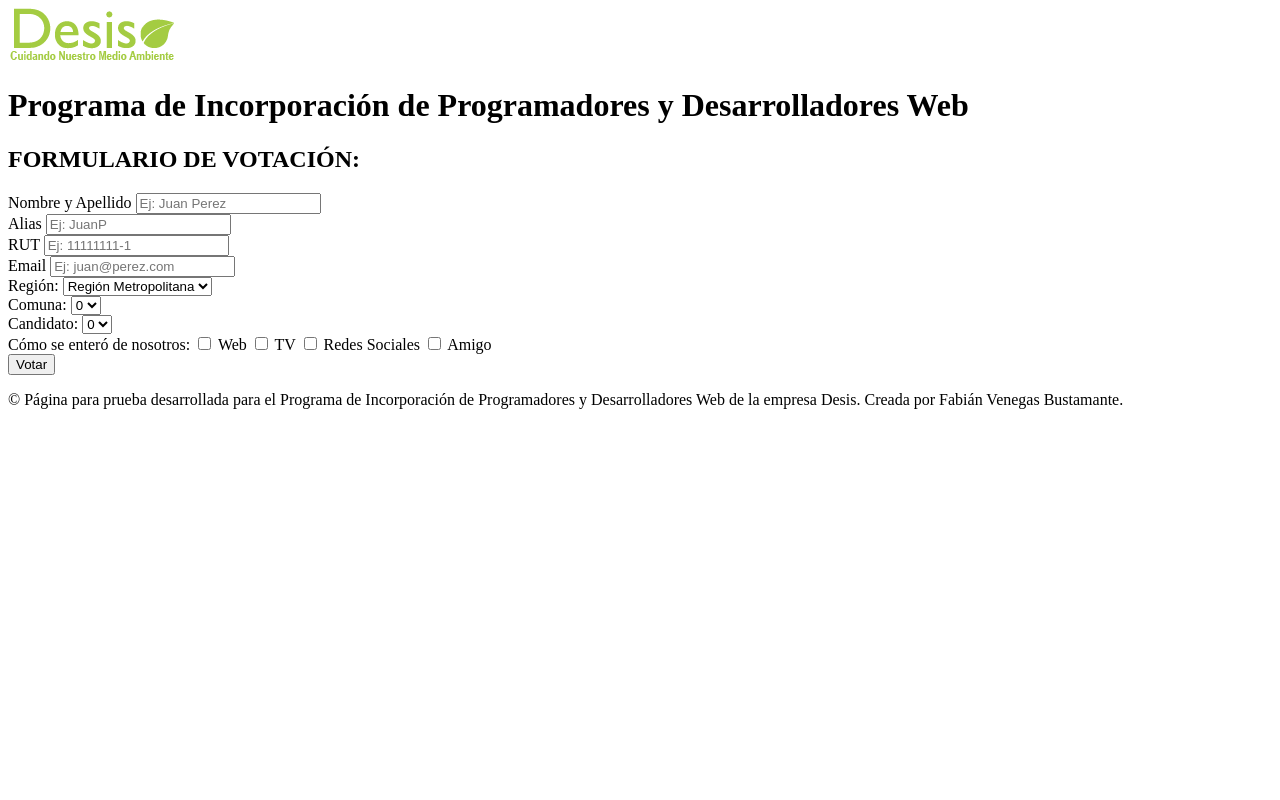
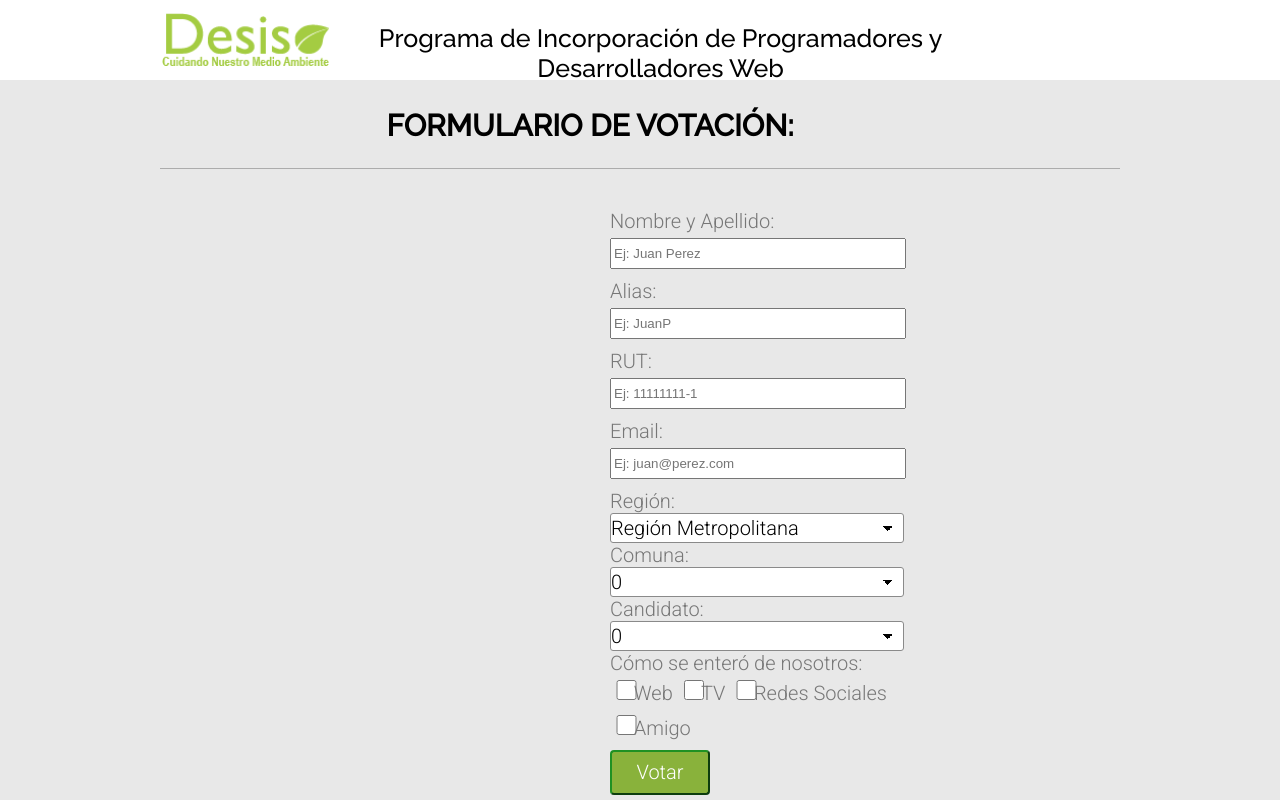
Before and after one commit to fevenegas/prueba-desis, a plain HTML site: page web/index.html in a window 1280 px wide. Shown: the top 800 px of the page. Drawn offline with Linux system fonts and the light colour scheme.

Commit message:
estilos en css

```diff
--- /dev/null
+++ b/web/assets/css/styles.css
@@ -0,0 +1,163 @@
+body {
+    text-align: center;
+    margin: 0px;
+    padding: 0px;
+    /* Fuentes */
+    font-family: "Raleway", sans-serif;
+    /*font-family: 'Segoe UI', Roboto, Oxygen, Ubuntu, Cantarell, 'Open Sans', 'Helvetica Neue', sans-serif;*/
+    -webkit-font-smooting: antialiased;
+    -moz-font-smooting: antialiased;
+    -moz-osx-font-smooting: antialiased;
+    background-color: #e8e8e8;
+}
+
+#header {
+    height: 80px;
+    width: 100%;
+    background: white;
+}
+
+.clearfix {
+    clear: both;
+    float: none;
+}
+
+.center {
+    width: 75%;
+    margin: 0px auto;
+}
+
+#logo {
+    font-size: 25px;
+    float: left;
+    width: 85%;
+}
+
+#logo img {
+    display: block;
+    float: left;
+    height: 55px;
+    margin-top: 13px;
+    margin-right: 10px;
+}
+
+#brand {
+    display: block;
+    margin: 0px;
+    margin-top: -2px;
+    margin-left: 0px;
+    /*float: right;*/
+}
+
+.subheader {
+    text-align: center;
+    margin-left: -100px;
+    font-size: 30px;
+    color: black;
+}
+
+hr {
+    background-color: #77777786;
+    height: 1px;
+    border: 0px;
+    margin-bottom: 40px;
+}
+
+
+#content {
+    font-family: 'Roboto', sans-serif;
+    font-size: 20px;
+    margin-bottom: 117px;
+}
+
+#content h1 {
+    font-family: 'Raleway', sans-serif;
+}
+
+.mid-form {
+    width: 30%;
+    text-align: left;
+    color: #777777;
+    margin-left: 450px;
+}
+
+input {
+    margin-top: 5px;
+    margin-bottom: 10px;
+    height: 25px;
+    width: 100%;
+}
+
+select::-ms-expand {
+    display: none;
+}
+
+select {
+    display: inline-block;
+    width: 102%;
+    height: 30px;
+    box-sizing: border-box;
+    /*padding: 0.5em 2em 0.5em 0.5em;*/
+    border: 1px solid #8a8a8a;
+    font: inherit;
+    line-height: inherit;
+    -webkit-appearance: none;
+    -moz-appearance: none;
+    -ms-appearance: none;
+    appearance: none;
+    background-repeat: no-repeat;
+    background-image: linear-gradient(45deg, transparent 50%, currentColor 50%), linear-gradient(135deg, currentColor 50%, transparent 50%);
+    background-position: right 15px top 0.6em, right 10px top 0.6em;
+    background-size: 5px 5px, 5px 5px;
+    background-color: white;
+    border-radius: 3px;
+}
+
+.checkbox label{
+    display: inline-block;
+    width: 100%;
+}
+
+.checkbox .form-checkbox{
+    height: 20px;
+    width: 10%;
+    margin-left: 2px;
+    margin-right: -12px;
+}
+
+.btn-success {
+    width: 100px;
+    height: 45px;
+    background: #89b23b;
+    font-family: 'Roboto', sans-serif;
+    color: white;
+    font-size : 20px;
+    font-weight: normal;
+    border-radius: 4px;
+    border-color: #1f9123;
+}
+
+.btn-success:hover {
+    background: #1f9123;
+}
+
+#footer {
+    background: #f7f7f7;
+    width: 100%;
+    height: 70px;
+    line-height: 70px;
+    color: #444;
+}
+
+#footer p {
+    margin: 0px;
+    margin-bottom: -50px;
+    padding: 0px;
+}
+
+
+
+/*
+.form-control {
+
+}*/
--- a/web/index.html
+++ b/web/index.html
@@ -5,7 +5,9 @@
         <title>Formulario de Votación - Desis</title>
 
         <!--Hoja de Estilos-->
-        <!--link rel="stylesheet" type="text/css" href="assets/css/styles.css"/-->
+        <link rel="stylesheet" type="text/css" href="assets/css/styles.css"/>
+
+        <link href="https://fonts.googleapis.com/css2?family=Raleway:wght@500&family=Roboto:wght@300&display=swap" rel="stylesheet">
 
         <!-- Script JS-->
 
@@ -17,7 +19,7 @@
                 <div id="logo">
                     <img src="assets/images/logo-desis.png" class="app-logo" alt="Logo-Desis" />
                     <span id="brand">
-                        <h1>Programa de Incorporación de Programadores y Desarrolladores Web</h1>
+                        <p>Programa de Incorporación de Programadores y Desarrolladores Web</p>
                     </span>
                 </div>
 
@@ -31,25 +33,26 @@
         <div class="center">
             <section id="content">
                 <h1 class="subheader">FORMULARIO DE VOTACIÓN:</h1>
+                <hr>
 
                 <form class="mid-form">
                     <div class="form-group">
-                        <label for="nombre">Nombre y Apellido</label>
-                        <input type="text" name="nombre" placeholder="Ej: Juan Perez"/>
+                        <label for="nombre">Nombre y Apellido:</label>
+                        <input class="form-control" type="text" name="nombre" placeholder="Ej: Juan Perez"/>
                     </div>
 
                     <div class="form-group">
-                        <label for="alias">Alias</label>
+                        <label for="alias">Alias:</label>
                         <input type="text" name="alias" placeholder="Ej: JuanP"/>
                     </div>
 
                     <div class="form-group">
-                        <label for="rut">RUT</label>
+                        <label for="rut">RUT:</label>
                         <input type="text" name="rut" placeholder="Ej: 11111111-1"/>
                     </div>
 
                     <div class="form-group">
-                        <label for="email">Email</label>
+                        <label for="email">Email:</label>
                         <input type="text" name="email" placeholder="Ej: juan@perez.com"/>
                     </div>
 
@@ -91,10 +94,10 @@
 
                     <div class="form-group checkbox">
                         <label for="referencia">Cómo se enteró de nosotros:</label>
-                        <input type="checkbox" name="referencia" value="web"/> Web
-                        <input type="checkbox" name="referencia" value="tv"/> TV
-                        <input type="checkbox" name="referencia" value="rs"/> Redes Sociales
-                        <input type="checkbox" name="referencia" value="amigo"/> Amigo
+                        <input class="form-checkbox" type="checkbox" name="referencia" value="web"/> Web
+                        <input class="form-checkbox" type="checkbox" name="referencia" value="tv"/> TV
+                        <input class="form-checkbox" type="checkbox" name="referencia" value="rs"/> Redes Sociales
+                        <input class="form-checkbox" type="checkbox" name="referencia" value="amigo"/> Amigo
                     </div>
 
                     <div class="clearfix"></div>
```
